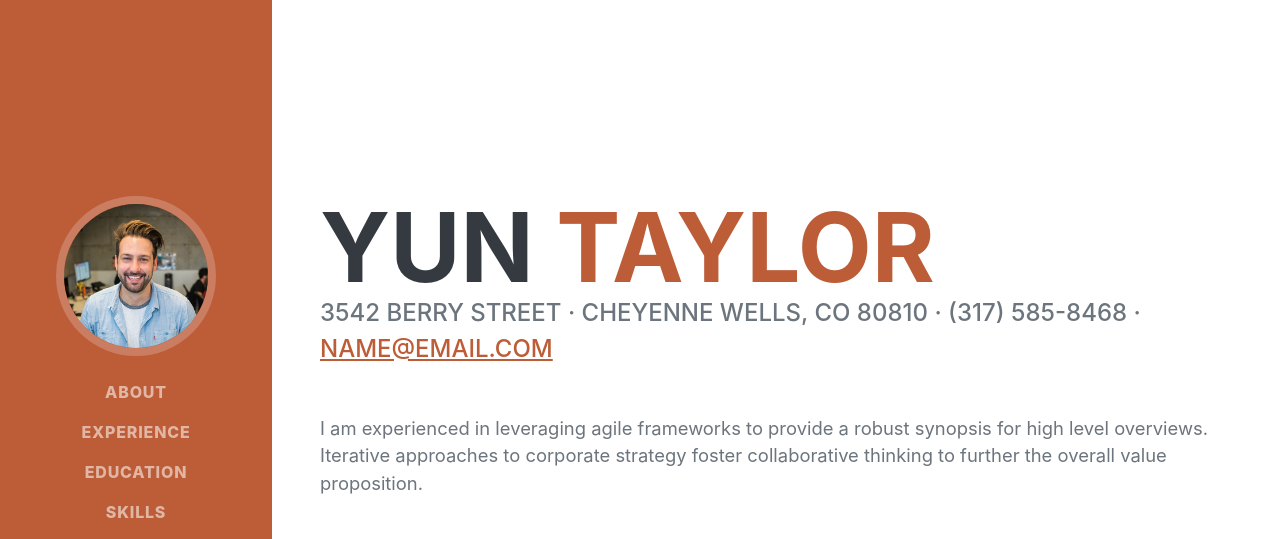
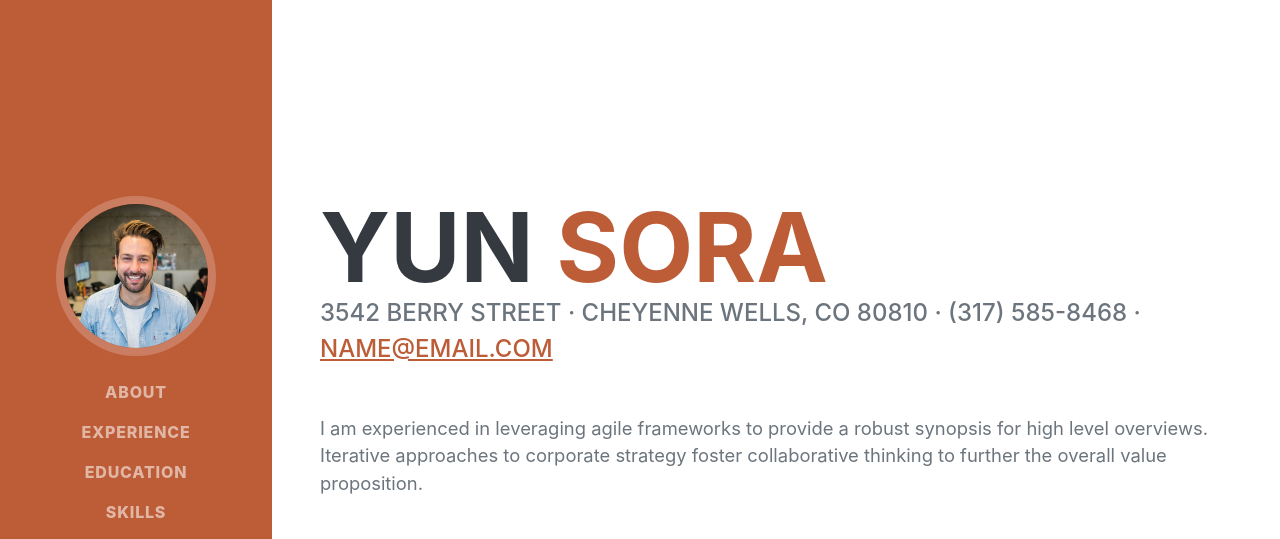
Before and after one commit to sorayrosa121/portfolio_test, a plain HTML site: page index.html in a window 1280 px wide. Shown: the top 539 px of the page. Drawn offline with nearby package versions, Linux system fonts and the light colour scheme; a web font is replaced by a local one.

Commit message:
이름 수정 보완

```diff
--- a/index.html
+++ b/index.html
@@ -41,7 +41,7 @@
                 <div class="resume-section-content">
                     <h1 class="mb-0">
                         Yun
-                        <span class="text-primary">Taylor</span>
+                        <span class="text-primary">Sora</span>
                     </h1>
                     <div class="subheading mb-5">
                         3542 Berry Street · Cheyenne Wells, CO 80810 · (317) 585-8468 ·
```
